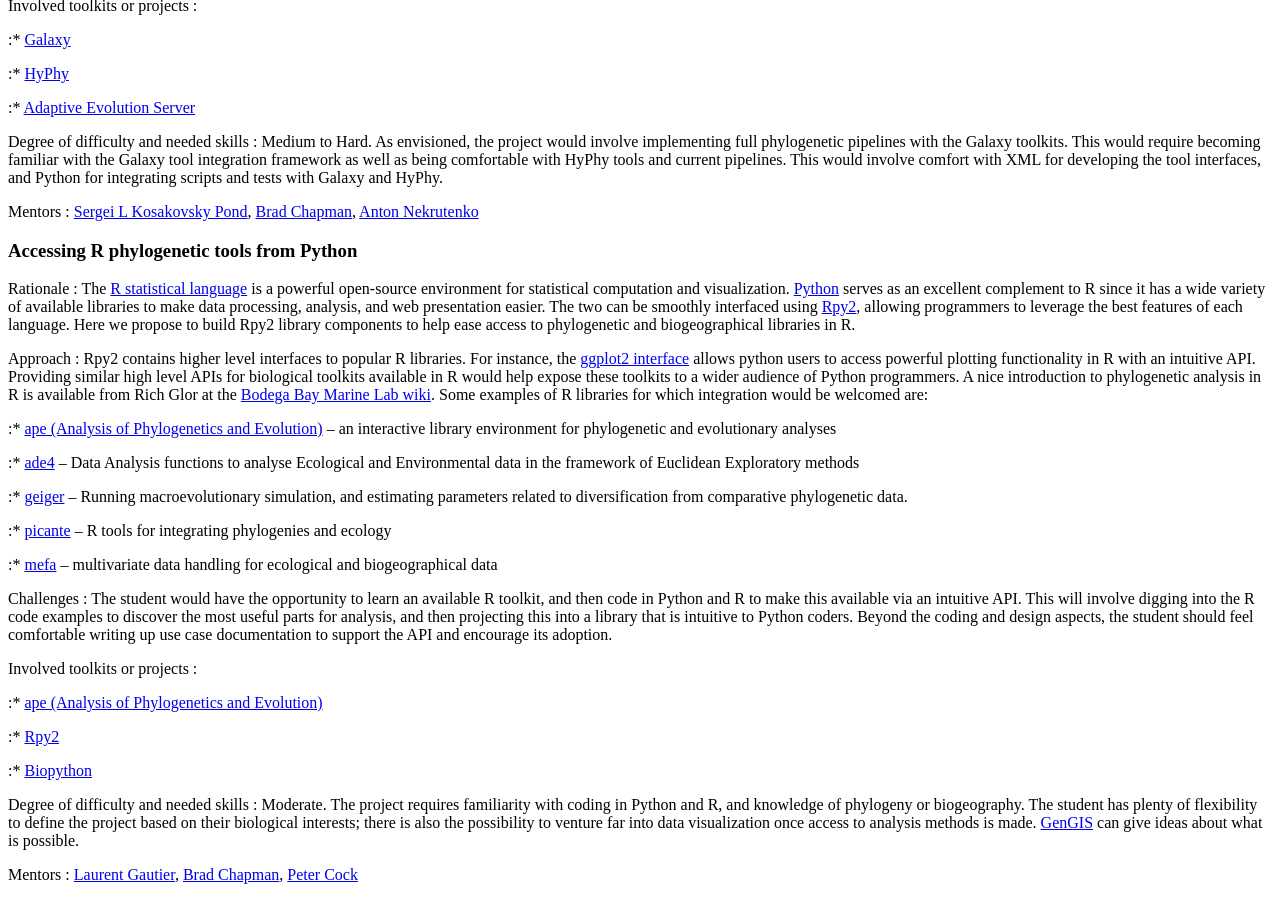
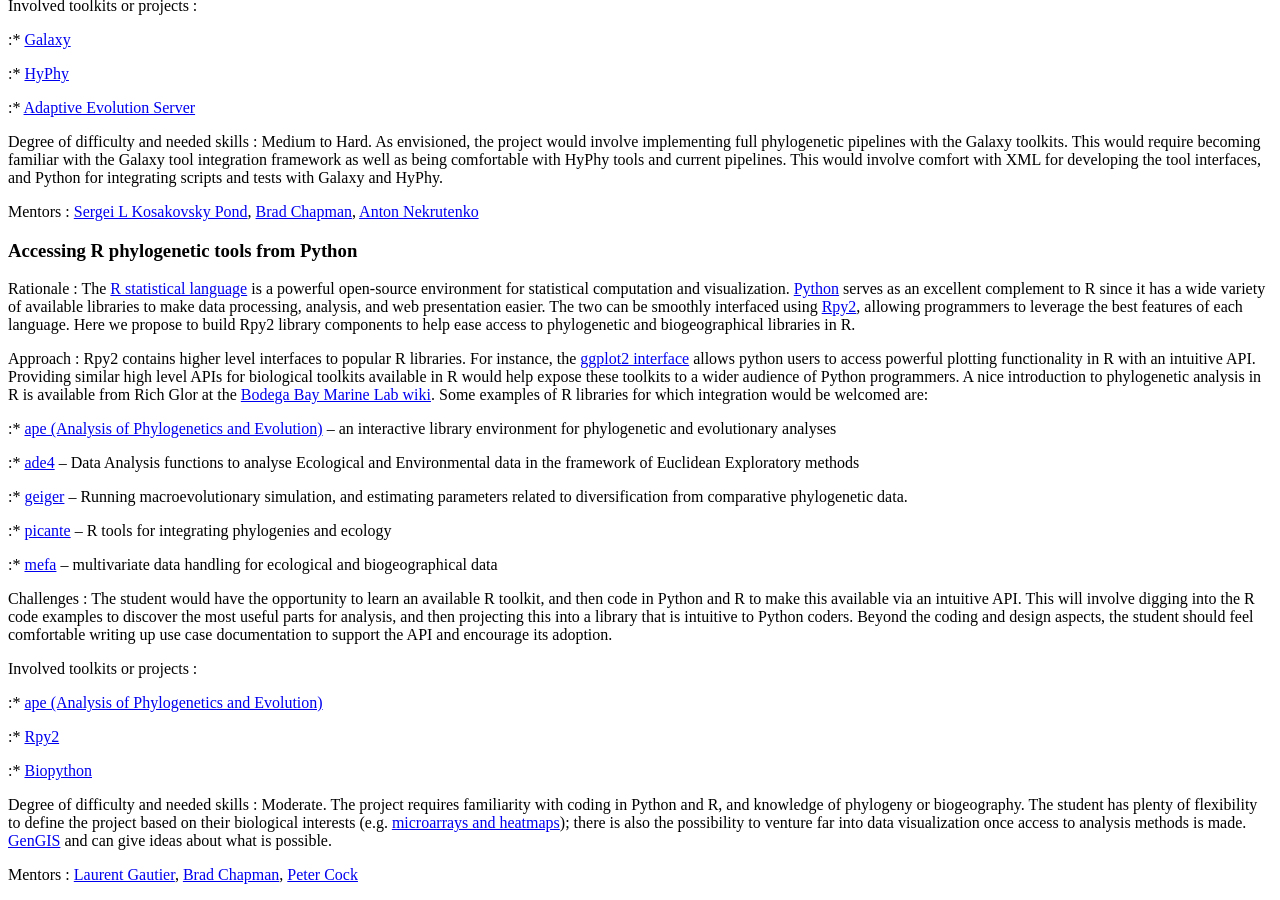
Before and after one commit to biopython/biopython.github.io, a Jekyll site: the page built from wiki/Google_Summer_of_Code.md, in a window 1280 px wide and 900 px high, scrolled down 1134 px. Built offline with Jekyll 4.4.1, drawn with Linux system fonts in a browser that asks for light colours.

Commit message:
/* Accessing R phylogenetic tools from Python */ Link to rpy+python for microarrays and heatmaps

```diff
--- a/wiki/Google_Summer_of_Code.md
+++ b/wiki/Google_Summer_of_Code.md
@@ -129,7 +129,7 @@ Evolution)](http://ape.mpl.ird.fr/)
 
 :\* [Biopython](http://biopython.org/wiki/Main_Page)
 
-Degree of difficulty and needed skills : Moderate. The project requires familiarity with coding in Python and R, and knowledge of phylogeny or biogeography. The student has plenty of flexibility to define the project based on their biological interests; there is also the possibility to venture far into data visualization once access to analysis methods is made. [GenGIS](http://kiwi.cs.dal.ca/GenGIS/Main_Page) can give ideas about what is possible.
+Degree of difficulty and needed skills : Moderate. The project requires familiarity with coding in Python and R, and knowledge of phylogeny or biogeography. The student has plenty of flexibility to define the project based on their biological interests (e.g. [microarrays and heatmaps](http://www.warwick.ac.uk/go/peter_cock/python/heatmap/)); there is also the possibility to venture far into data visualization once access to analysis methods is made. [GenGIS](http://kiwi.cs.dal.ca/GenGIS/Main_Page) and can give ideas about what is possible.
 
 <!-- -->
 
```
Also changed, not shown: 1 other file.
